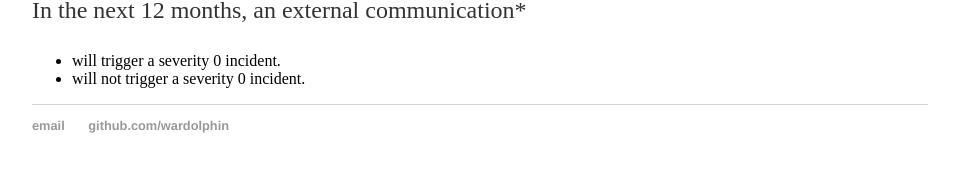
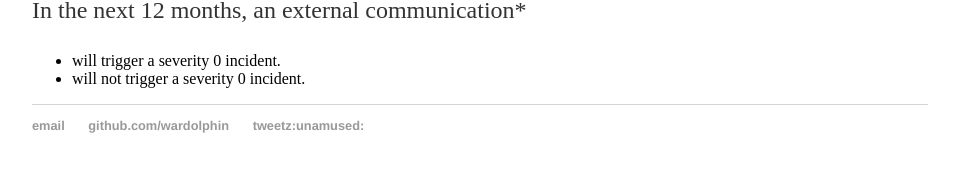
Before and after one commit to wardolphin/wardolphin.github.io, a Jekyll site: the page built from _posts/2019-02-27-Red-Team-Forecasting-Scenarios.md, in a window 1280 px wide and 900 px high, scrolled down 4120 px. Shown: the part 707-879 px from the top of the window, without its empty margins (160-1117 px from the left). Built offline with Jekyll 4.4.1, drawn with Linux system fonts in a browser that asks for light colours.

Commit message:
Update default.html
added twitter link

```diff
--- a/_layouts/default.html
+++ b/_layouts/default.html
@@ -23,6 +23,7 @@
 	    		<ul>
 	        		<li><a href="mailto:me@wardolphin.party">email</a></li>
 	        		<li><a href="https://github.com/wardolphin">github.com/wardolphin</a></li>
+				<li><a href="https://twitter.com/briannajoym">tweetz:unamused:</a></li>
 				</ul>
 			</footer>
 		</body>
```
